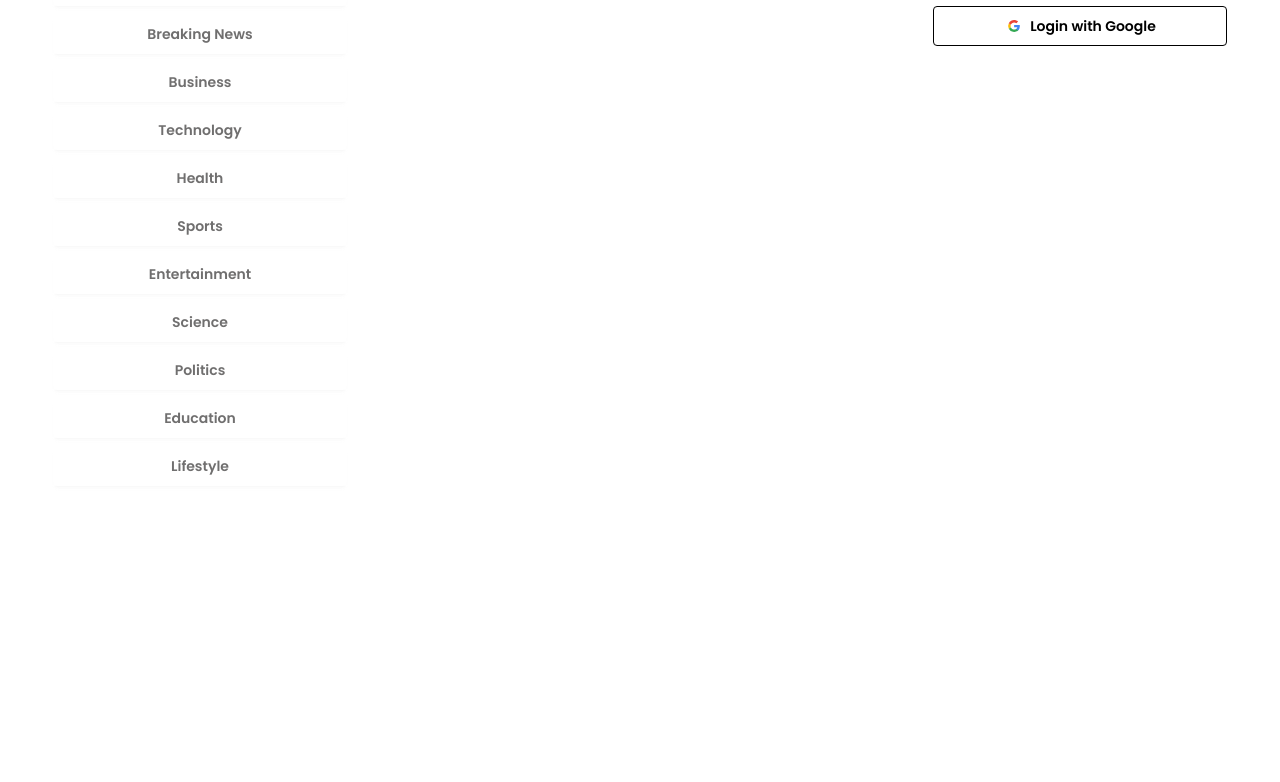
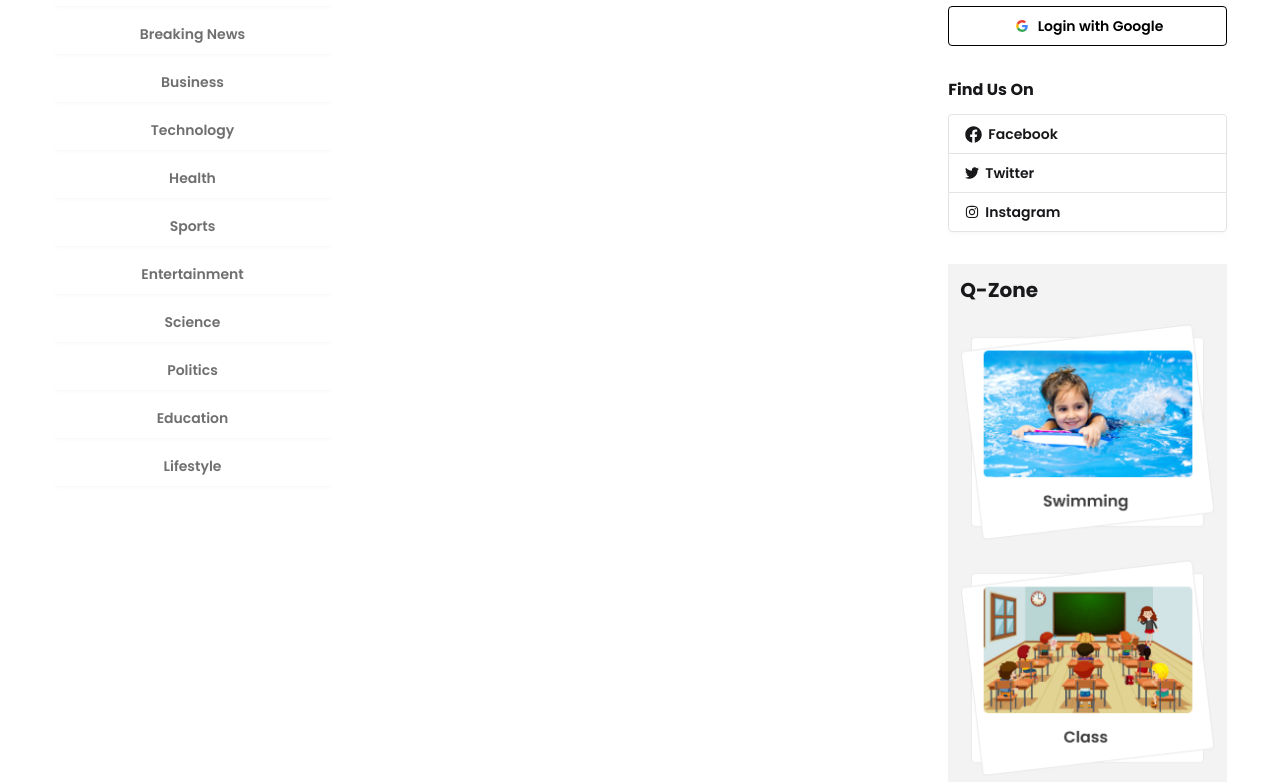
Before and after one commit to Samir-Sadaf25/Dragon-News, a React (Vite) app: page / in a window 1280 px wide. Shown: the part 418-1200 px from the top of the page. Before the commit the page ends 924 px from the top, so only its background shows below. Built offline with nearby package versions, Linux system fonts and the light colour scheme.

Commit message:
added right aside

```diff
--- /dev/null
+++ b/src/Components/FindUs.jsx
@@ -0,0 +1,19 @@
+import React from 'react';
+import { FaFacebook, FaInstagram, FaTwitter } from 'react-icons/fa';
+
+const FindUs = () => {
+    return (
+        <div className='space-y-3'>
+            <h2 className='font-bold'>Find Us On</h2>
+
+            <div className="join join-vertical  w-full">
+                <button className="btn join-item bg-base-100 justify-start hover:bg-base-200 "><FaFacebook size={17}></FaFacebook>Facebook</button>
+                <button className="btn join-item bg-base-100 justify-start hover:bg-base-200"> <FaTwitter></FaTwitter> Twitter</button>
+                <button className="btn join-item bg-base-100 justify-start hover:bg-base-200"><FaInstagram></FaInstagram> Instagram</button>
+            </div>
+
+        </div>
+    );
+};
+
+export default FindUs;
--- /dev/null
+++ b/src/Components/Qzone.jsx
@@ -0,0 +1,18 @@
+import React from 'react';
+import swinmmingImg from '../assets/swimming.png'
+import classImg from '../assets/class.png'
+import playImg from '../assets/playground.png'
+const Qzone = () => {
+    return (
+        <div className='bg-base-200 p-3 w-fit'>
+            <h3 className='mb-5 font-bold text-xl'>Q-Zone</h3>
+            <div className='space-y-5'>
+                <img src={swinmmingImg} alt="" />
+                <img src={classImg} alt="" />
+                <img src={playImg} alt="" />
+            </div>
+        </div>
+    );
+};
+
+export default Qzone;
--- a/src/Components/RightAside.jsx
+++ b/src/Components/RightAside.jsx
@@ -1,10 +1,17 @@
 import React from 'react';
 import SocialLogin from './SocialLogin';
-
+import FindUs from './FindUs';
+import Qzone from './Qzone';
+import RightAsideBg from '../assets/bg.png'
 const RightAside = () => {
     return (
-        <div>
+        <div className='space-y-8'>
            <SocialLogin></SocialLogin>
+           <FindUs></FindUs>
+           <Qzone></Qzone>
+           <div className='ml-3'>
+              <img src={RightAsideBg} alt="" />
+           </div>
         </div>
     );
 };
--- a/src/Layouts/HomeLayout.jsx
+++ b/src/Layouts/HomeLayout.jsx
@@ -18,7 +18,7 @@ const HomeLayout = () => {
                     <Navber></Navber>
                 </section>
             </header>
-            <main className='w-11/12 mx-auto my-5 grid grid-cols-12'>
+            <main className='w-11/12 mx-auto my-5 grid grid-cols-12 gap-5'>
                 <aside className='col-span-3'>
                     <LeftAside></LeftAside>
                 </aside>
```
